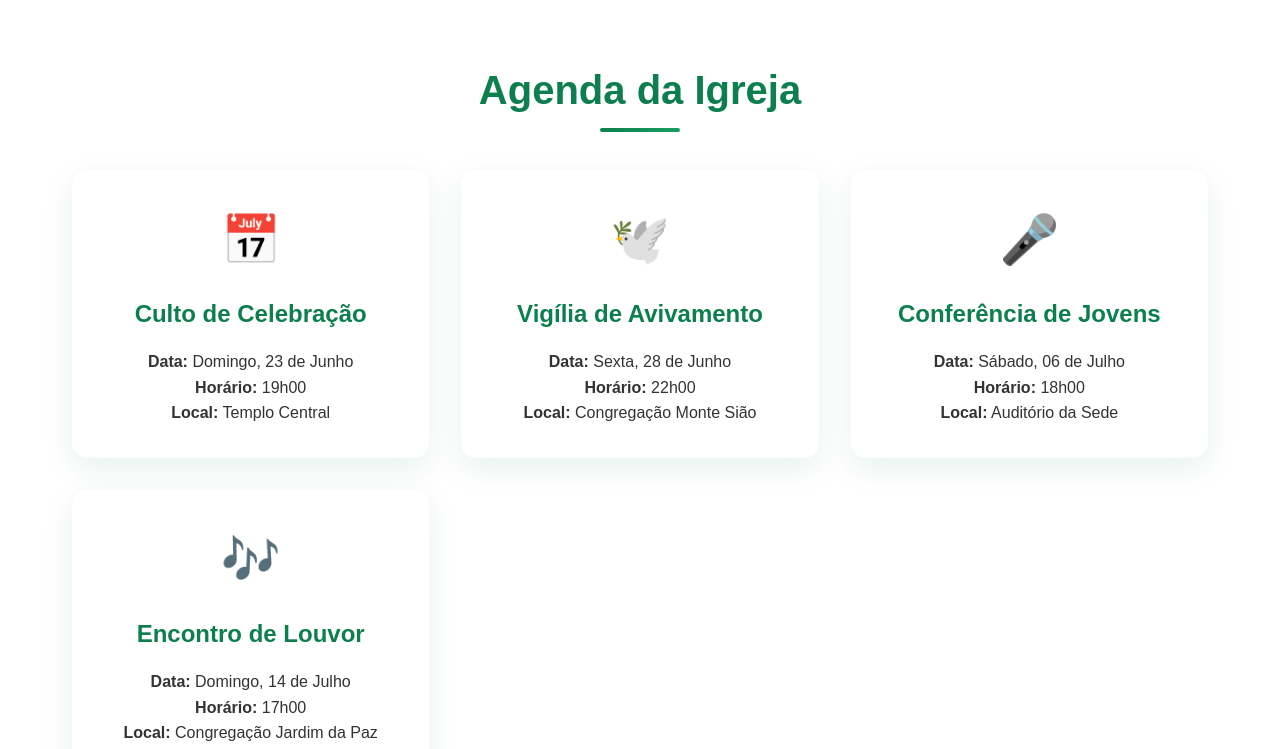
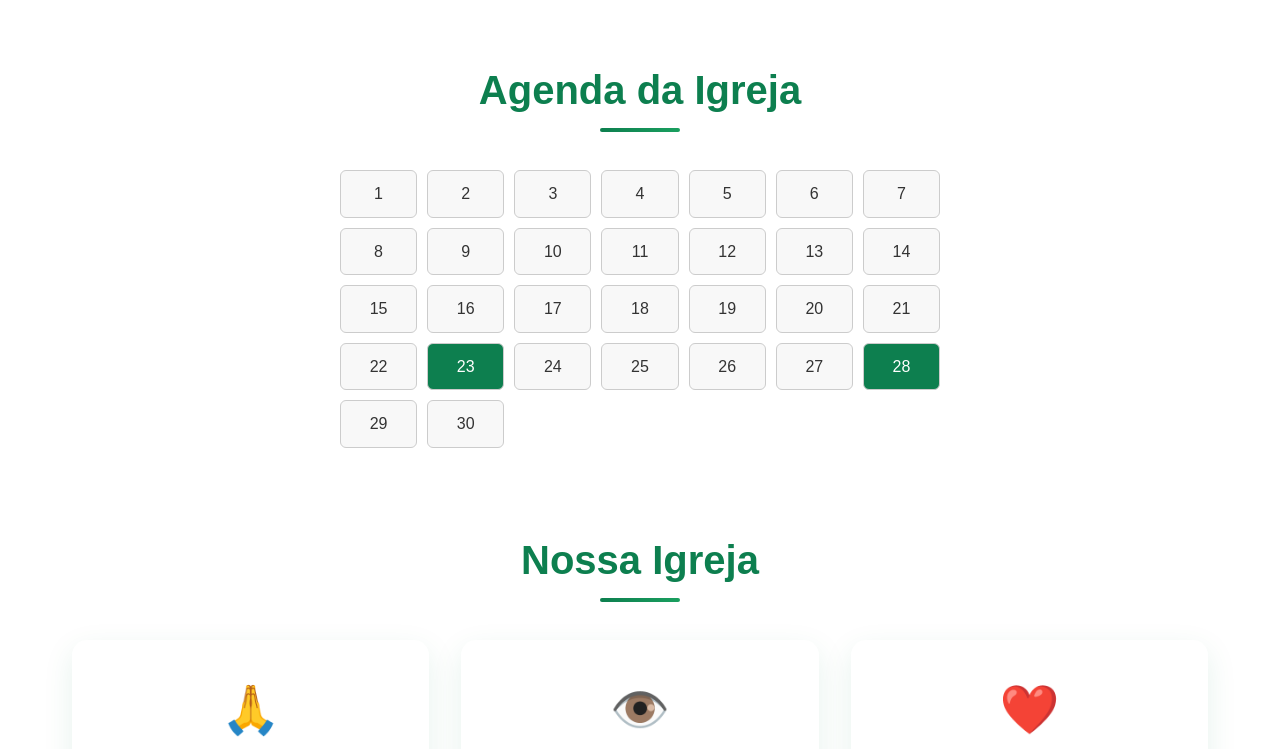
Before and after one commit to GesielNascimento/exemplo, a plain HTML site: page index.html in a window 1280 px wide. Shown: the part 502-1251 px from the top of the page. Drawn offline with Linux system fonts and the light colour scheme.

Commit message:
Adicionada agenda interativa com calendário

```diff
--- a/index.html
+++ b/index.html
@@ -549,40 +549,21 @@
     <main class="main-content">
         <div class="container">
 
-            <!-- Agenda da Igreja -->
+            <!-- Agenda Interativa -->
 <section class="section">
-    <h2 class="section-title">Agenda da Igreja</h2>
-    <div class="cards-grid">
-        <div class="card">
-            <div class="card-icon">📅</div>
-            <h3>Culto de Celebração</h3>
-            <p><strong>Data:</strong> Domingo, 23 de Junho<br>
-            <strong>Horário:</strong> 19h00<br>
-            <strong>Local:</strong> Templo Central</p>
-        </div>
-        <div class="card">
-            <div class="card-icon">🕊️</div>
-            <h3>Vigília de Avivamento</h3>
-            <p><strong>Data:</strong> Sexta, 28 de Junho<br>
-            <strong>Horário:</strong> 22h00<br>
-            <strong>Local:</strong> Congregação Monte Sião</p>
-        </div>
-        <div class="card">
-            <div class="card-icon">🎤</div>
-            <h3>Conferência de Jovens</h3>
-            <p><strong>Data:</strong> Sábado, 06 de Julho<br>
-            <strong>Horário:</strong> 18h00<br>
-            <strong>Local:</strong> Auditório da Sede</p>
-        </div>
-        <div class="card">
-            <div class="card-icon">🎶</div>
-            <h3>Encontro de Louvor</h3>
-            <p><strong>Data:</strong> Domingo, 14 de Julho<br>
-            <strong>Horário:</strong> 17h00<br>
-            <strong>Local:</strong> Congregação Jardim da Paz</p>
-        </div>
-    </div>
+  <h2 class="section-title">Agenda da Igreja</h2>
+  <div id="calendar" style="display: grid; grid-template-columns: repeat(7, 1fr); gap: 10px; max-width: 600px; margin: 30px auto;"></div>
 </section>
+
+<!-- Modal de Evento -->
+<div id="eventModal" style="display:none; position:fixed; top:0; left:0; width:100%; height:100%; background-color:rgba(0,0,0,0.5); z-index:999; align-items:center; justify-content:center;">
+  <div style="background:white; padding:2rem; border-radius:10px; max-width:400px; width:90%; box-shadow:0 0 20px rgba(0,0,0,0.2); position:relative;">
+    <h3 id="eventTitle" style="color:#0d7f4f;"></h3>
+    <p id="eventDate" style="margin: 10px 0;"></p>
+    <p id="eventDescription"></p>
+    <button onclick="closeModal()" style="margin-top: 20px; background: #0d7f4f; color: white; border: none; padding: 10px 20px; border-radius: 5px; cursor: pointer;">Fechar</button>
+  </div>
+</div>
 
             <!-- Sobre Nós -->
             <section class="section">
@@ -745,6 +726,80 @@
                 });
             });
         });
+
+
+
+        const events = [
+    {
+      date: '2025-06-23',
+      title: 'Culto de Celebração',
+      description: 'Domingo às 19h no Templo Central.'
+    },
+    {
+      date: '2025-06-28',
+      title: 'Vigília de Avivamento',
+      description: 'Sexta às 22h na Congregação Monte Sião.'
+    },
+    {
+      date: '2025-07-06',
+      title: 'Conferência de Jovens',
+      description: 'Sábado às 18h no Auditório da Sede.'
+    }
+  ];
+
+  function generateCalendar() {
+    const calendar = document.getElementById('calendar');
+    calendar.innerHTML = '';
+
+    const today = new Date();
+    const year = today.getFullYear();
+    const month = today.getMonth(); // mês atual (0 a 11)
+    const firstDay = new Date(year, month, 1).getDay(); // dia da semana do 1º dia
+
+    const daysInMonth = new Date(year, month + 1, 0).getDate();
+
+    // Preencher dias vazios antes do primeiro dia
+    for (let i = 0; i < firstDay; i++) {
+      const empty = document.createElement('div');
+      calendar.appendChild(empty);
+    }
+
+    // Preencher os dias do mês
+    for (let day = 1; day <= daysInMonth; day++) {
+      const dateStr = `${year}-${(month + 1).toString().padStart(2, '0')}-${day.toString().padStart(2, '0')}`;
+      const hasEvent = events.find(e => e.date === dateStr);
+
+      const dayBox = document.createElement('div');
+      dayBox.textContent = day;
+      dayBox.style.padding = '10px';
+      dayBox.style.textAlign = 'center';
+      dayBox.style.border = '1px solid #ccc';
+      dayBox.style.borderRadius = '6px';
+      dayBox.style.cursor = hasEvent ? 'pointer' : 'default';
+      dayBox.style.background = hasEvent ? '#0d7f4f' : '#f8f8f8';
+      dayBox.style.color = hasEvent ? 'white' : '#333';
+
+      if (hasEvent) {
+        dayBox.onclick = () => openModal(hasEvent);
+      }
+
+      calendar.appendChild(dayBox);
+    }
+  }
+
+  function openModal(event) {
+    document.getElementById('eventModal').style.display = 'flex';
+    document.getElementById('eventTitle').textContent = event.title;
+    document.getElementById('eventDate').textContent = `📅 ${event.date}`;
+    document.getElementById('eventDescription').textContent = event.description;
+  }
+
+  function closeModal() {
+    document.getElementById('eventModal').style.display = 'none';
+  }
+
+  // Executa ao carregar
+  generateCalendar();
     </script>
 </body>
 </html>
```
